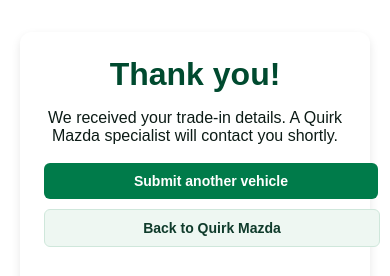
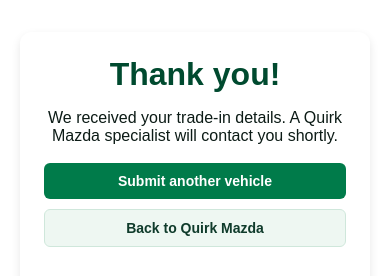
Before and after one commit to mpalmer79/quirk-trade-appraisal-Mazda, a plain HTML site: page success/index.html in a window 390 px wide. Shown: the top 276 px of the page. Drawn offline with Linux system fonts and the light colour scheme.

Commit message:
Update index.html

```diff
--- a/success/index.html
+++ b/success/index.html
@@ -34,7 +34,7 @@
       margin-top: 18px;
     }
 
-    /* MOBILE ONLY: raise card a bit & stack buttons full-width */
+    /* MOBILE ONLY: raise card a bit & stack buttons perfectly centered */
     @media (max-width: 640px) {
       main.success-card {
         margin: 12px auto 24px;             /* little breathing room at top */
@@ -42,13 +42,15 @@
         backdrop-filter: blur(1px);         /* subtle polish where supported */
       }
       .btnrow {
-        flex-direction: column;             /* stack buttons like CDJR Marshfield */
+        flex-direction: column;             /* stack like CDJR Marshfield */
         align-items: stretch;
       }
       .btnrow a {
         display: block;
-        width: 100%;                        /* full-width pills */
+        width: 100%;
+        box-sizing: border-box;
         text-align: center;
+        margin: 0 !important;               /* kill any theme margins that push right */
       }
     }
 
```
